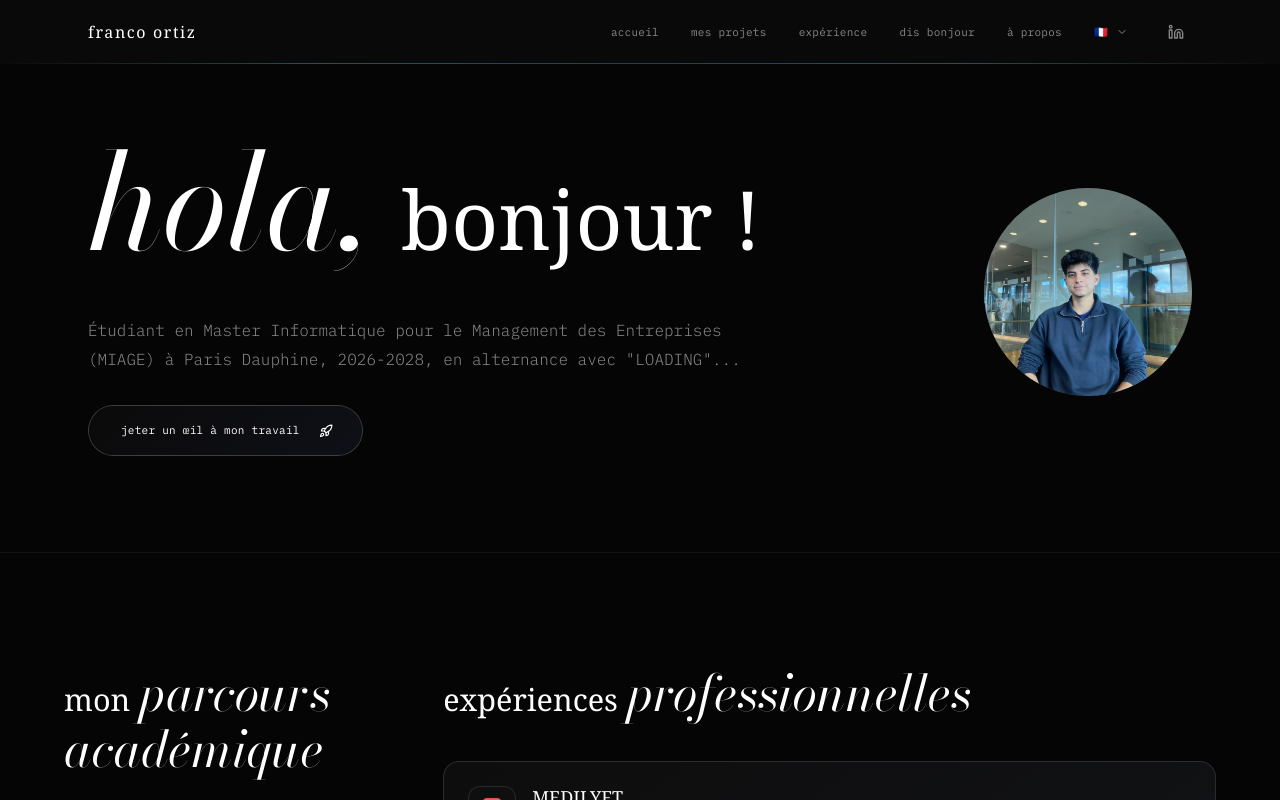
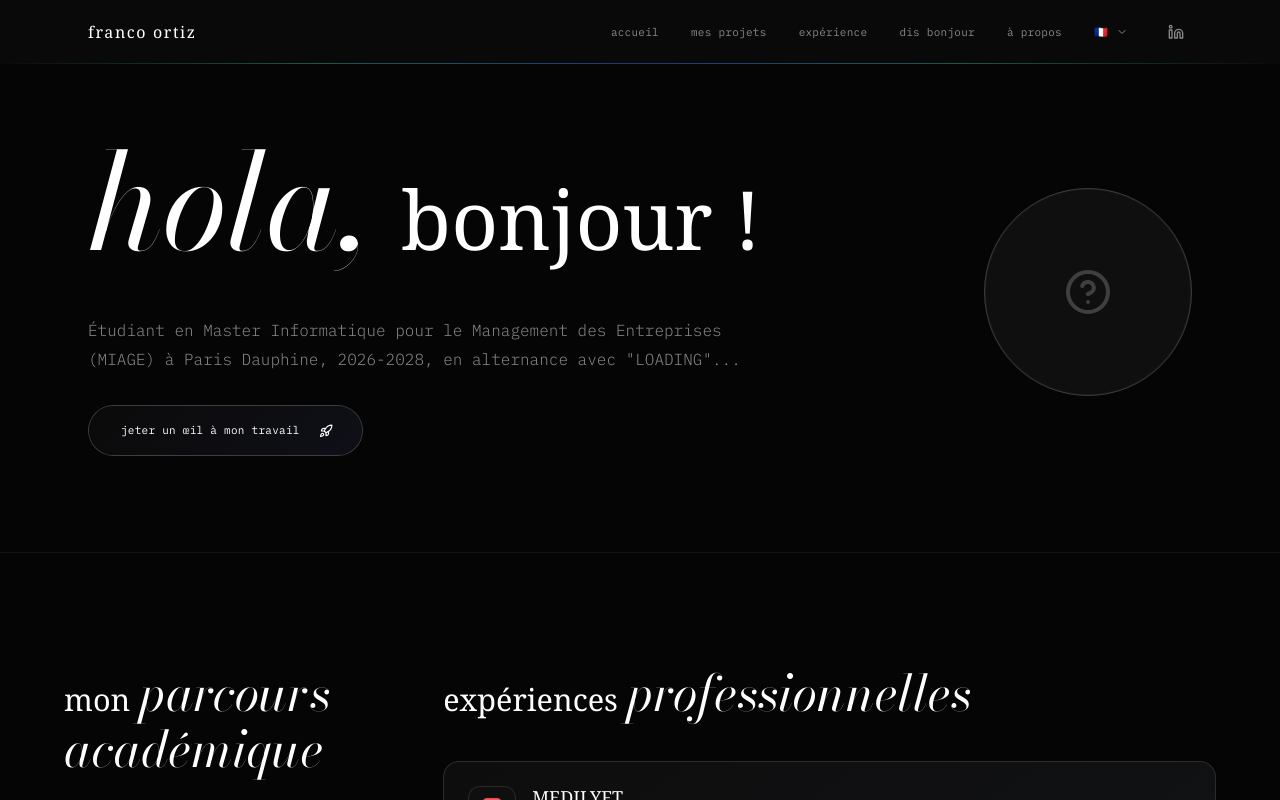
Before and after one commit to francoxortiz1975/franco-ortiz-portfolio, a React (Vite) app: page / in a window 1280 px wide. Shown: the top 800 px of the page. Built offline with nearby package versions, Linux system fonts and the light colour scheme; a web font is replaced by a local one.

Commit message:
Add flip-reveal animation to profile photo on hover

```diff
--- a/src/App.tsx
+++ b/src/App.tsx
@@ -5,7 +5,7 @@
 
 import React, { useState } from 'react';
 import { motion, AnimatePresence } from 'motion/react';
-import { Linkedin, Github, Mail, Send, ExternalLink, Menu, X, ChevronDown, Rocket, Heart, Globe, Code, GraduationCap, User } from 'lucide-react';
+import { Linkedin, Github, Mail, Send, ExternalLink, Menu, X, ChevronDown, Rocket, Heart, Globe, Code, GraduationCap, User, HelpCircle } from 'lucide-react';
 
 type Language = 'en' | 'fr' | 'es';
 
@@ -539,7 +539,11 @@ export default function App() {
           {/* Profile photo */}
           <div className="shrink-0 mx-auto md:mx-0">
             <div className="avatar-glow w-36 h-36 md:w-52 md:h-52 rounded-full">
-              <div className="w-full h-full rounded-full overflow-hidden bg-[#0f0f0f] flex items-center justify-center">
+              <div className="avatar-flip relative w-full h-full rounded-full">
+                <div className="avatar-face absolute inset-0 rounded-full overflow-hidden bg-[#0f0f0f] flex items-center justify-center">
+                  <HelpCircle className="text-white/20" size={48} />
+                </div>
+                <div className="avatar-face avatar-face-back absolute inset-0 rounded-full overflow-hidden bg-[#0f0f0f] flex items-center justify-center">
                   <img
                     src="/photo.jpg"
                     alt="Franco Ortiz"
@@ -548,6 +552,7 @@ export default function App() {
                     onError={(e) => { (e.target as HTMLImageElement).style.display = 'none'; }}
                   />
                   <User className="absolute text-white/20" size={48} />
+                </div>
               </div>
             </div>
           </div>
--- a/src/index.css
+++ b/src/index.css
@@ -187,7 +187,28 @@
 .avatar-glow {
   position: relative;
   z-index: 1;
+  perspective: 1200px;
   transition: transform 0.4s;
+}
+
+/* Avatar flip reveal */
+.avatar-flip {
+  transform-style: preserve-3d;
+  transition: transform 0.7s cubic-bezier(0.4, 0.2, 0.2, 1);
+}
+
+.avatar-glow:hover .avatar-flip,
+.avatar-glow:focus-visible .avatar-flip {
+  transform: rotateY(180deg);
+}
+
+.avatar-face {
+  backface-visibility: hidden;
+  -webkit-backface-visibility: hidden;
+}
+
+.avatar-face-back {
+  transform: rotateY(180deg);
 }
 
 .avatar-glow:hover {
```
Lines whose indentation alone changed are shown as unchanged.
